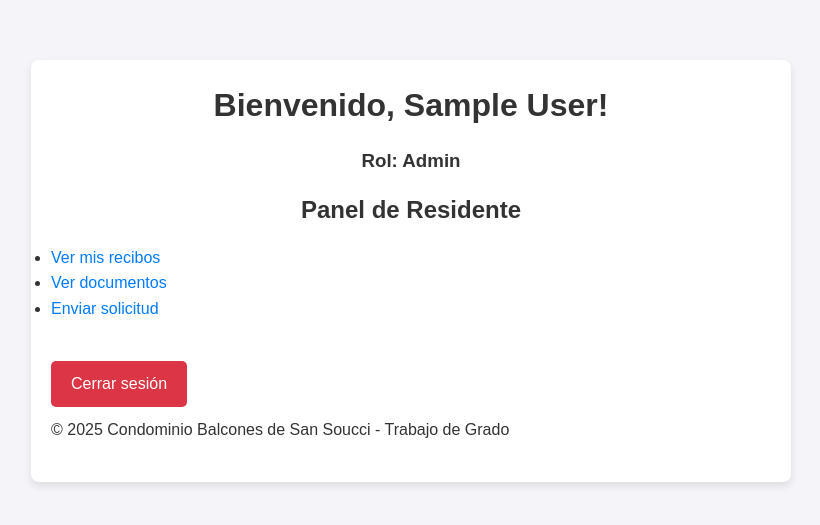
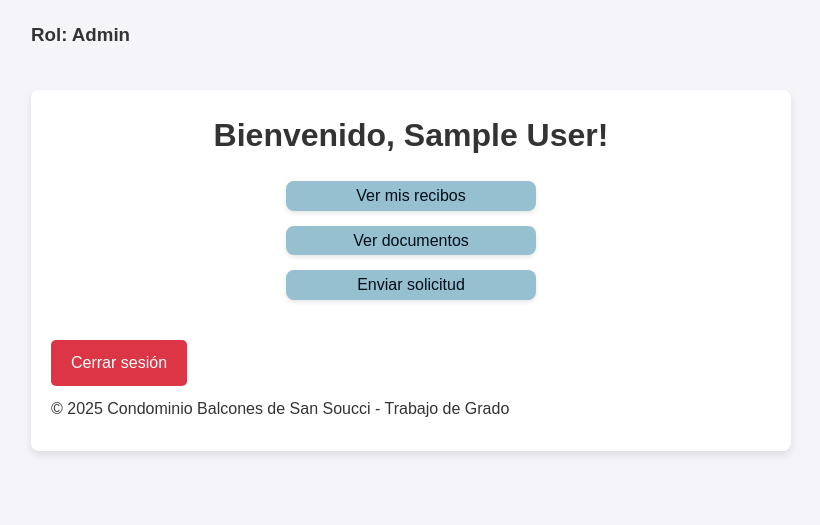
Before and after one commit to Cristianplus/Balcones-de-San-Soucci, a PHP site: page /dashboard.php in a window 1280 px wide. Shown: the top 525 px of the page, without its empty margins (229-1049 px from the left). Run offline with PHP 8.4, Linux system fonts and the light colour scheme; the visitor is signed in with stand-in values (Sample User, id 1).

Commit message:
actualización de diseño después de pruebas de interfaz y lógica.

```diff
--- a/css/styles.css
+++ b/css/styles.css
@@ -189,41 +219,35 @@ a.button:hover {
     color: #333333;
 }
 
-.dashboard-table {
-    width: 100%;
-    border-collapse: collapse;
+/* Contenedor para los enlaces del dashboard */
+.contenedor-enlaces {
+    display: flex;
+    flex-direction: column;
+    align-items: center;
+    gap: 15px; /* Espaciado entre los contenedores */
     margin-top: 20px;
 }
 
-.dashboard-table th,
-.dashboard-table td {
-    border: 1px solid #dddddd;
-    padding: 12px 15px;
-    text-align: left;
-}
-
-.dashboard-table th {
-    background-color: #f4f4f4;
-    color: #333333;
-    font-weight: bold;
-}
-
-.dashboard-table tr:nth-child(even) {
-    background-color: #f9f9f9;
-}
-
-.dashboard-table tr:hover {
-    background-color: #eaeaea;
+/* Estilo de cada enlace */
+.enlace-item {
+    background-color: #96bfd0;
+    padding: 2px 40px;
+    border-radius: 8px;
+    box-shadow: 0 2px 5px rgba(0, 0, 0, 0.1);
     transition: background-color 0.3s ease;
-}
-
-.dashboard-table a {
-    color: #000000;
+    text-align: center;
+    width: 250px; /* ancho */
+    min-width: 200px; /* Ancho mínimo para los enlaces */
+    cursor: pointer; /* Cambia el cursor al pasar por encima */
+    color: #030d18;
+    font-size: 16px;
     text-decoration: none;
 }
 
-.dashboard-table a:hover {
-    text-decoration: underline;
+/* Efecto hover para los contenedores de enlaces */
+.enlace-item:hover {
+    background-color: #eaeaea;
+    text-decoration: none;
 }
 
 /* Estilo para el botón de cerrar sesión */
--- a/dashboard.php
+++ b/dashboard.php
@@ -24,27 +24,25 @@ $rol = $_SESSION['rol'];
         <link rel="stylesheet" href="css/styles.css">
     </head>
     <body>
+    <h3>Rol: <?php echo htmlspecialchars(ucfirst($rol)); ?></h3>
     <div class="dashboard-container">
         <h1>Bienvenido, <?php echo htmlspecialchars($nombre); ?>!</h1>
-        <h3>Rol: <?php echo htmlspecialchars(ucfirst($rol)); ?></h3>
 
         <?php if ($rol === "administrador"): ?>
-            <h2>Panel de Administrador</h2>
-            <table class="dashboard-table">
-            <ul>
-                <li><a href="usuarios.php">Gestión de usuarios</a></li>
-                <li><a href="recibos.php">Gestión de recibos</a></li>
-                <li><a href="documentos.php">Gestión de documentos</a></li>
-                <li><a href="solicitudes.php">Ver solicitudes</a></li>
-            </ul>
+            <!-- Panel de Administrador -->
+            <div class="contenedor-enlaces">
+                <a class="enlace-item" href="usuarios.php">Gestión de usuarios</a>
+                <a class="enlace-item" href="recibos.php">Gestión de recibos</a>
+                <a class="enlace-item" href="documentos.php">Gestión de documentos</a>
+                <a class="enlace-item" href="solicitudes.php">Ver solicitudes</a>
+            </div>
             <?php else: ?>
-                <h2>Panel de Residente</h2>
-                <table class="dashboard-table">
-                <ul>
-                    <li><a href="recibos.php">Ver mis recibos</a></li>
-                    <li><a href="documentos.php">Ver documentos</a></li>
-                    <li><a href="solicitudes.php">Enviar solicitud</a></li>
-                </ul>
+                <!-- Panel de Residente -->
+                <div class="contenedor-enlaces">
+                    <a class="enlace-item" href="recibos.php">Ver mis recibos</a>
+                    <a class="enlace-item" href="documentos.php">Ver documentos</a>
+                    <a class="enlace-item" href="solicitudes.php">Enviar solicitud</a>
+                </div>
         <?php endif; ?>
 
         <p><a href="logout.php" class="logout-button">Cerrar sesión</a></p>
--- a/documentos.php
+++ b/documentos.php
@@ -37,13 +37,13 @@ $resultado = $stmt->get_result();
             // Determinar la URL según el tipo de documento
             switch ($documento['tipo']) {
                 case 'obra':
-                    $enlace = 'https://www.youtube.com';
+                    $enlace = 'https://drive.google.com/file/d/1m5RqNo9WOlTtv7g5Ailn_xs5t8EVEHif/view?usp=sharing';
                     break;
                 case 'trasteo':
-                    $enlace = 'https://www.facebook.com';
+                    $enlace = 'https://drive.google.com/drive/folders/1VtI47QJBUKViP-pLd_WITirnWZzz8x06?usp=sharing';
                     break;
                 case 'alquiler_area_social':
-                    $enlace = 'https://www.wikipedia.com';
+                    $enlace = 'https://drive.google.com/file/d/14vZMyR2oz7t7q5njJ-Kck4OpeqSXh6gV/view?usp=sharing';
                     break;
                 default:
                     $enlace = '#'; // Enlace por defecto si el tipo no coincide
--- a/index.html
+++ b/index.html
@@ -8,6 +8,11 @@
         <link rel="stylesheet" href="css/styles.css">
     </head>
     <body>
+        <!-- Logo -->
+    <div class="logo-container">
+        <img src="img/logo.jpg" alt="Logo del Condominio">
+    </div>
+
         <h1>Bienvenido a la plataforma del Condominio</h1>
         <p>Este sistema permite a los residentes y administradores del condominio Balcones de San Soucci consultar y gestionar recibos de administración, así como acceder a documentos importantes.</p>
 
```
Also changed, not shown: other parts of css/styles.css (+39 -7 lines), crear_usuario.php (+25 -8 lines), editar_usuario.php (+29 -7 lines), login.php (+4 -10 lines), recibos.php (+66 -0 lines), img/logo.jpg.
